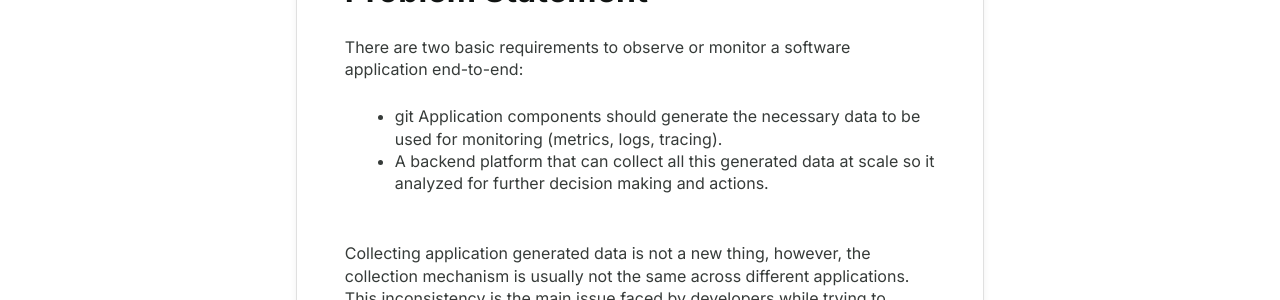
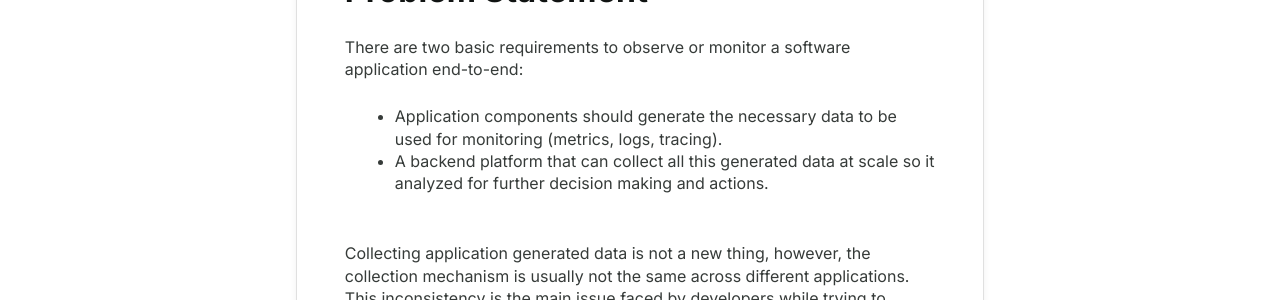
Before and after one commit to KansoCloud/kansocloud.github.io, a Jekyll site: the page built from _posts/2023-12-16-Using-OpenTelemetry-Observability-System-(OTEL)-for-Monitoring-Containerized-Applications.md, in a window 1280 px wide and 900 px high, scrolled down 643 px. Shown: the part 154-454 px from the top of the window. Built offline with Jekyll 4.4.1, drawn with Linux system fonts in a browser that asks for light colours.

Commit message:
removed git keyword

```diff
--- a/_posts/2023-12-16-Using-OpenTelemetry-Observability-System-(OTEL)-for-Monitoring-Containerized-Applications.md
+++ b/_posts/2023-12-16-Using-OpenTelemetry-Observability-System-(OTEL)-for-Monitoring-Containerized-Applications.md
@@ -16,7 +16,7 @@ Microservices, Containerization and Kubernetes have become buzz words in the sof
 There are two basic requirements to observe or monitor a software application end-to-end:
 
 <ul>
-    <li>git
+    <li>
         Application components should generate the necessary data to be used for monitoring (metrics, logs, tracing).
     </li>
     <li>
```
